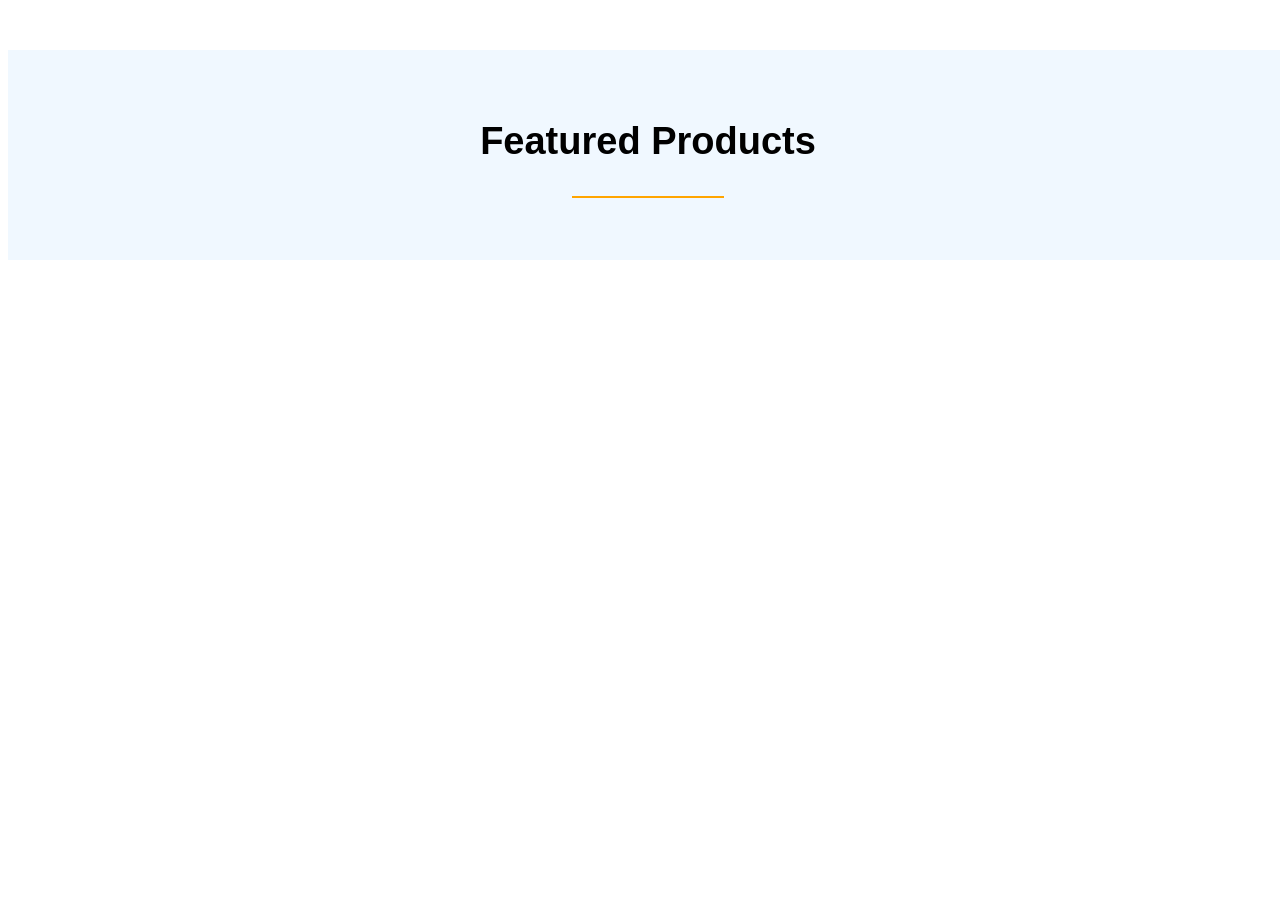
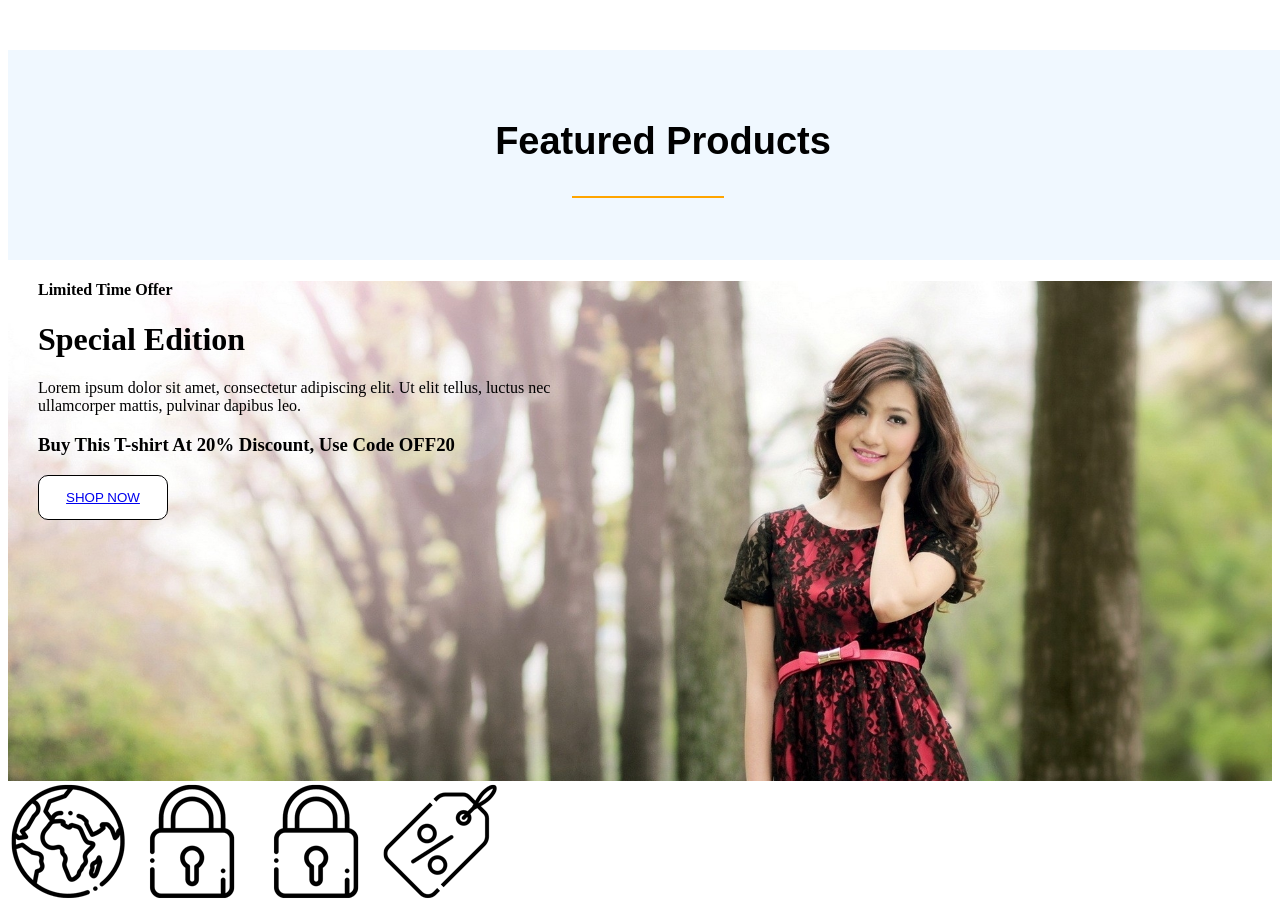
Before and after one commit to abhinav84094/DNK-shop-cart-indrajeet-project, a website: page index.html in a window 1280 px wide. Shown: the part 1600-2513 px from the top of the page. Before the commit the page ends 1870 px from the top, so only its background shows below. Drawn offline with nearby package versions, Linux system fonts and the light colour scheme; no server answers.

Commit message:
some changes by me

```diff
--- a/index.html
+++ b/index.html
@@ -98,6 +98,31 @@
             <!-- </div> -->
         </div>
     </div>
+    <div class="bottom_block">
+        <h4>Limited Time Offer </h4>
+        <h1>Special Edition</h1>
+        <p>Lorem ipsum dolor sit amet, consectetur adipiscing elit. Ut elit tellus, luctus nec <br> ullamcorper mattis, pulvinar dapibus leo.</p>
+        <h3>Buy This T-shirt At 20% Discount, Use Code OFF20</h3>
+        <div>
+            <button id="shop_button"><a href="index.html">SHOP NOW</a></button>
+        </div>
+
+    </div>
+    <div>
+        <span>
+            <img src="DNK-shop-cart-indrajeet-project/public/globe-free-img.png" alt="not found">
+        </span>
+        <span>
+            <img src="DNK-shop-cart-indrajeet-project/public/lock-free-img.png" alt="">
+        </span>
+        <span>
+            <img src="DNK-shop-cart-indrajeet-project/public/lock-free-img.png" alt="">
+        </span>
+        <span>
+            <img src="DNK-shop-cart-indrajeet-project/public/tag-free-img.png" alt="">
+        </span>
+    </div>
+
 
     <script src="script.js"></script>
 </body>
--- a/style.css
+++ b/style.css
@@ -215,3 +215,23 @@ nav{
     height: 200px;
     width: 198px;
 }
+.bottom_block{
+    background-image:url("public/Cute-Girl-Backgrounds-HD.jpg");
+    width: 100%;
+    height: 500px;
+    background-size: cover;
+}
+.bottom_block h4,h1,h3{
+    margin-left: 30px;
+}
+#shop_button{
+    background-color: white;
+    width: 130px;
+    padding: 14px;
+    border: 1px solid black;
+    border-radius: 10px;
+}
+#shop_button:hover{
+    background-color: black;
+    color: white;
+}
```
Also changed, not shown: public/Cute-Girl-Backgrounds-HD.jpg (added), public/lock-free-img copy.png (added).
